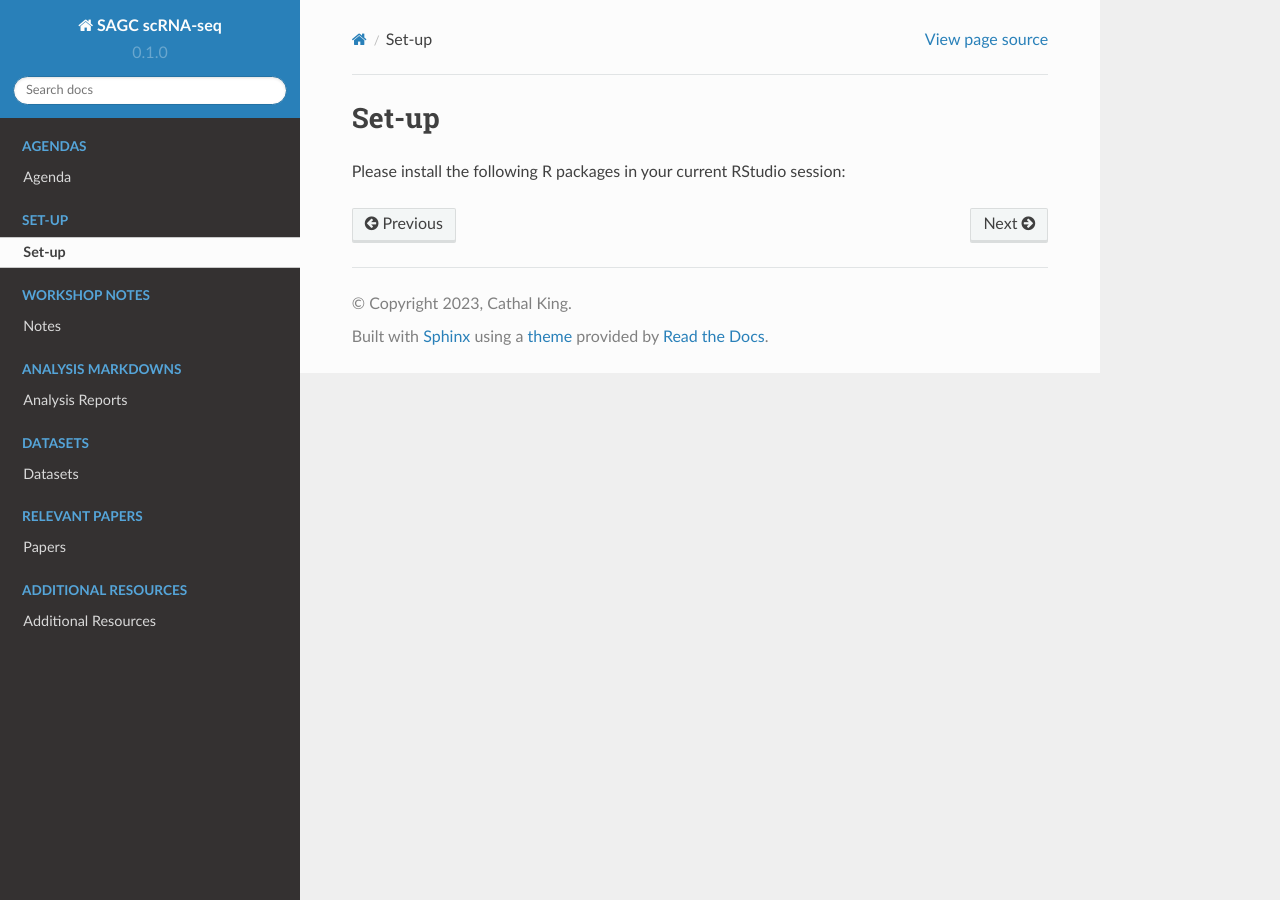
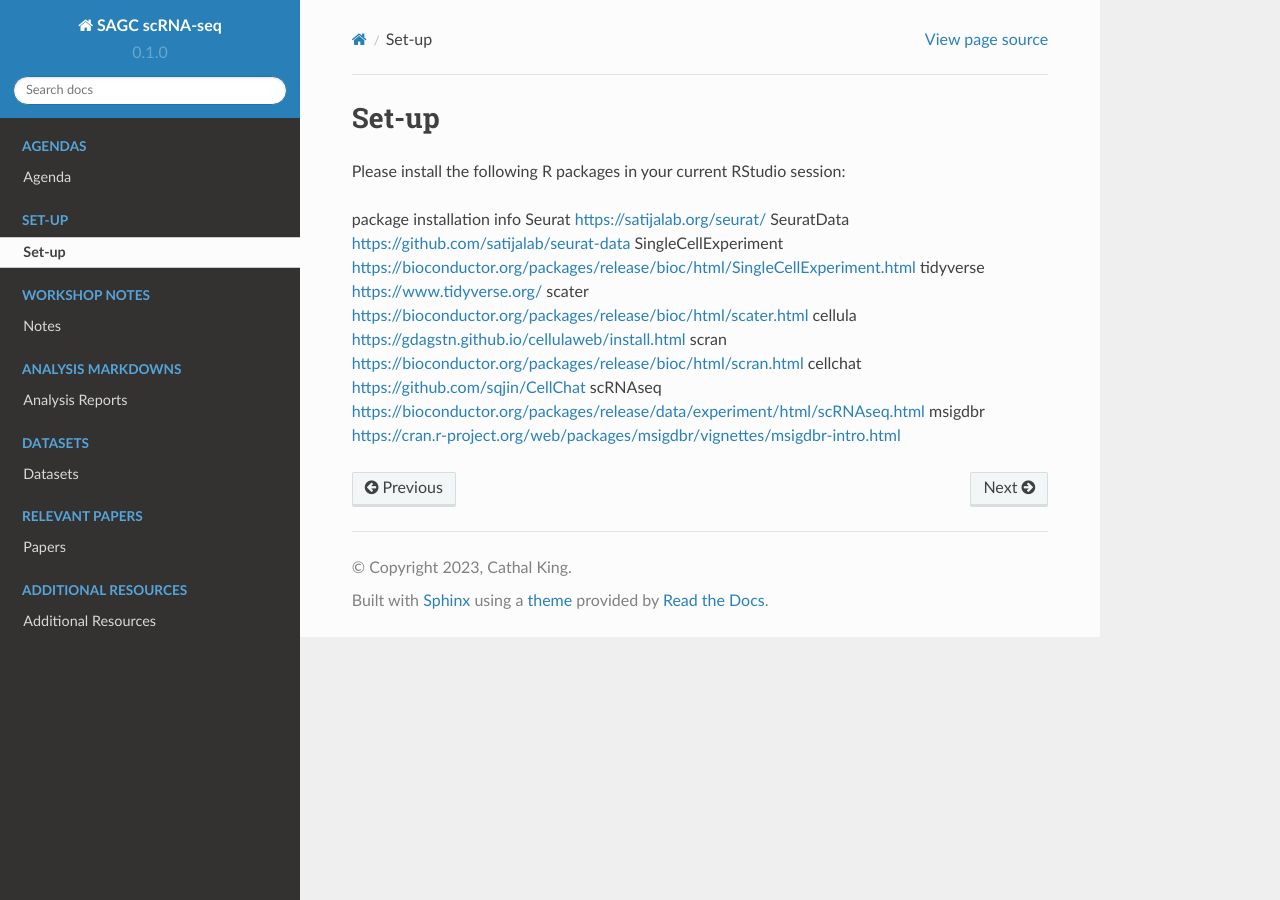
Before and after one commit to dw-thomson/SAGC_scRNAseq_workshop, a Sphinx documentation site: the page built from docs/source/Set-up.rst, in a window 1280 px wide. Built offline with Sphinx 7.4.7 and the Read the Docs theme 2.0.0, drawn with Linux system fonts in a browser that asks for light colours.

Commit message:
Update Set-up.rst
pW

```diff
--- a/docs/source/Set-up.rst
+++ b/docs/source/Set-up.rst
@@ -1,3 +1,16 @@
 Set-up
 ======
 Please install the following R packages in your current RStudio session:
+
+
+package  installation info
+Seurat  https://satijalab.org/seurat/
+SeuratData  https://github.com/satijalab/seurat-data
+SingleCellExperiment	https://bioconductor.org/packages/release/bioc/html/SingleCellExperiment.html
+tidyverse  https://www.tidyverse.org/
+scater  https://bioconductor.org/packages/release/bioc/html/scater.html
+cellula  https://gdagstn.github.io/cellulaweb/install.html
+scran  https://bioconductor.org/packages/release/bioc/html/scran.html
+cellchat  https://github.com/sqjin/CellChat
+scRNAseq  https://bioconductor.org/packages/release/data/experiment/html/scRNAseq.html
+msigdbr  https://cran.r-project.org/web/packages/msigdbr/vignettes/msigdbr-intro.html
```
